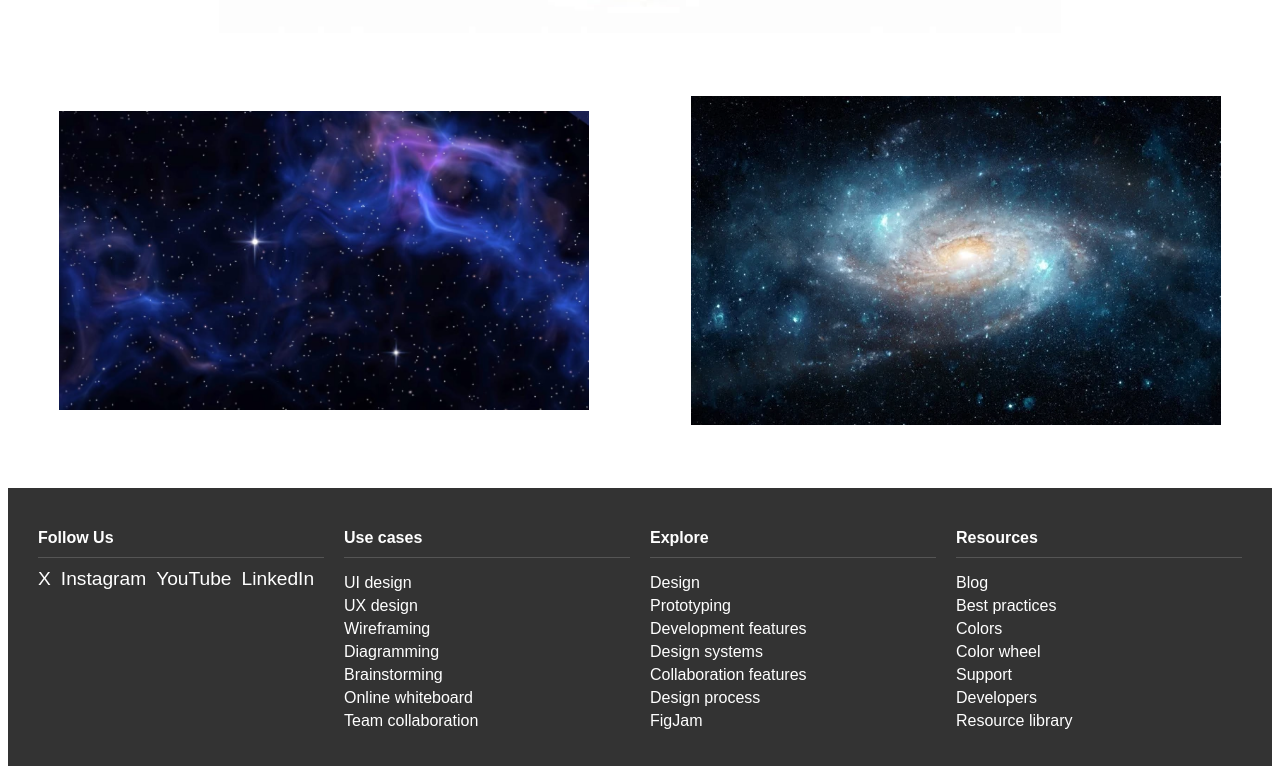
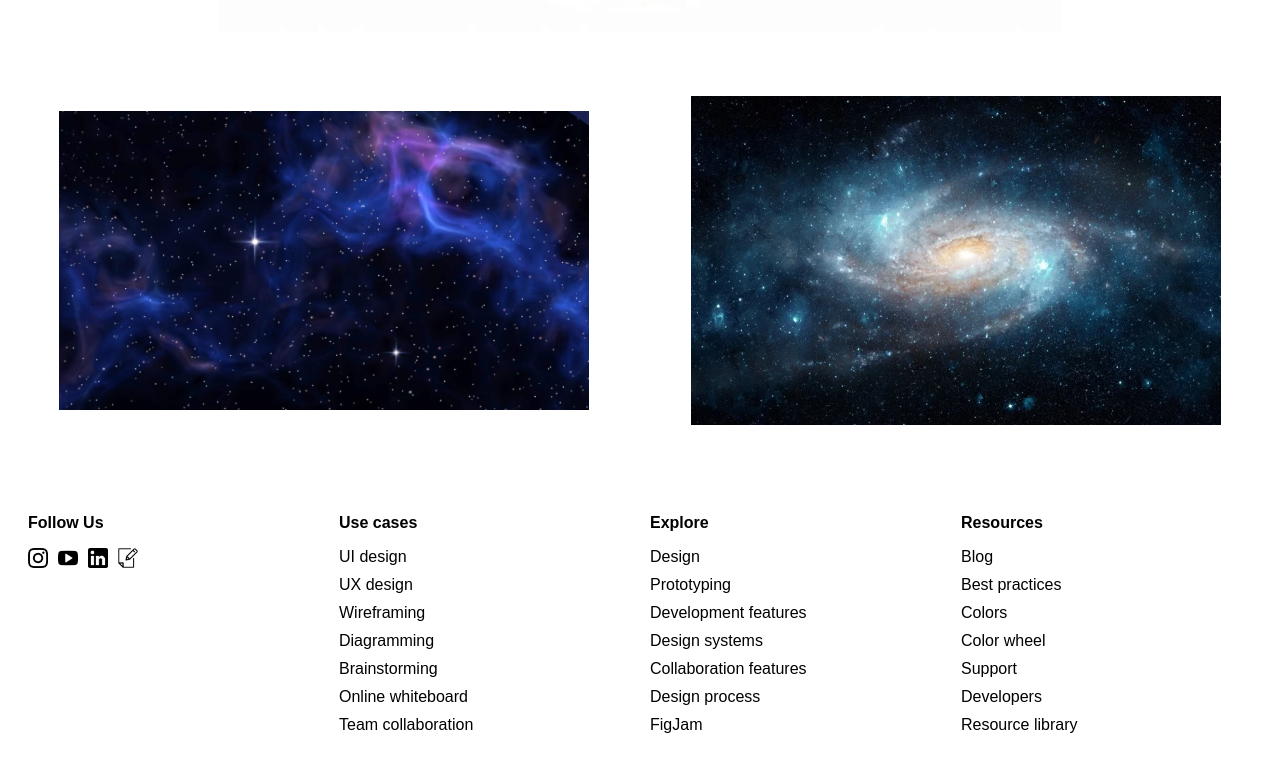
Before and after one commit to SheepEatLion/voyagers-dream, a React (Create React App) app: page / in a window 1280 px wide. Shown: the part 1305-2079 px from the top of the page. Built offline with nearby package versions, Linux system fonts and the light colour scheme.

Commit message:
feat: change footer component

```diff
--- a/src/Footer.css
+++ b/src/Footer.css
@@ -1,9 +1,9 @@
 .footer-container {
   display: flex;
   justify-content: space-around;
-  background-color: #333;
-  color: white;
-  padding: 20px;
+  background-color: white;
+  color: black;
+  padding: 10px;
 }
 
 .footer-column {
@@ -23,7 +23,7 @@
 }
 
 .footer-column li {
-  margin: 5px 0;
+  margin: 5px 0 10px;
 }
 
 .icons {
@@ -31,8 +31,18 @@
   gap: 10px;
 }
 
-.icons a {
-  text-decoration: none;
-  color: white;
-  font-size: 1.2rem;
+.image_link {
+  width: 20px; /* 원하는 초기 크기 */
+  height: auto; /* 가로 세로 비율을 유지 */
+  justify-content: space-between;
 }
+
+.horizontal-line {
+  border-top: 2px solid #000; /* 두께와 색상 설정 */
+  width: 100%; /* 너비 설정 */
+  margin: 20px 0; /* 상하 마진 설정 */
+}
+
+.footer-subtitle {
+  font-weight: bold;
+}
--- a/src/Footer.js
+++ b/src/Footer.js
@@ -1,20 +1,35 @@
 import React from 'react';
 import './Footer.css';
+import instagram from './assets/icon_instagram.png';
+import youtube from './assets/icon_youtube.png';
+import linkedin from './assets/icon_linkedin.png';
+import blog from './assets/icon_blog.png';
+import {BrowserRouter, Link} from "react-router-dom";
 
 const Footer = () => {
   return (
       <footer className="footer-container">
         <div className="footer-column social-media">
-          <h4>Follow Us</h4>
+          <p className="footer-subtitle">Follow Us</p>
           <div className="icons">
-            <a href="https://twitter.com" target="_blank" rel="noopener noreferrer">X</a>
-            <a href="https://instagram.com" target="_blank" rel="noopener noreferrer">Instagram</a>
-            <a href="https://youtube.com" target="_blank" rel="noopener noreferrer">YouTube</a>
-            <a href="https://linkedin.com" target="_blank" rel="noopener noreferrer">LinkedIn</a>
+            <BrowserRouter>
+              <Link to="https://instagram.com">
+                <img src={instagram} alt={"home"} className={"image_link"}/>
+              </Link>
+              <Link to="https://youtube.com">
+                <img src={youtube} alt={"home"} className={"image_link"}/>
+              </Link>
+              <Link to="https://linkedin.com">
+                <img src={linkedin} alt={"home"} className={"image_link"}/>
+              </Link>
+              <Link to="https://junyeong.vercel.app">
+                <img src={blog} alt={"home"} className={"image_link"}/>
+              </Link>
+            </BrowserRouter>
           </div>
         </div>
         <div className="footer-column">
-          <h4>Use cases</h4>
+          <p className="footer-subtitle">Use cases</p>
           <ul>
             <li>UI design</li>
             <li>UX design</li>
@@ -26,7 +41,7 @@ const Footer = () => {
           </ul>
         </div>
         <div className="footer-column">
-          <h4>Explore</h4>
+          <p className="footer-subtitle">Explore</p>
           <ul>
             <li>Design</li>
             <li>Prototyping</li>
@@ -38,7 +53,7 @@ const Footer = () => {
           </ul>
         </div>
         <div className="footer-column">
-          <h4>Resources</h4>
+          <p className="footer-subtitle">Resources</p>
           <ul>
             <li>Blog</li>
             <li>Best practices</li>
```
